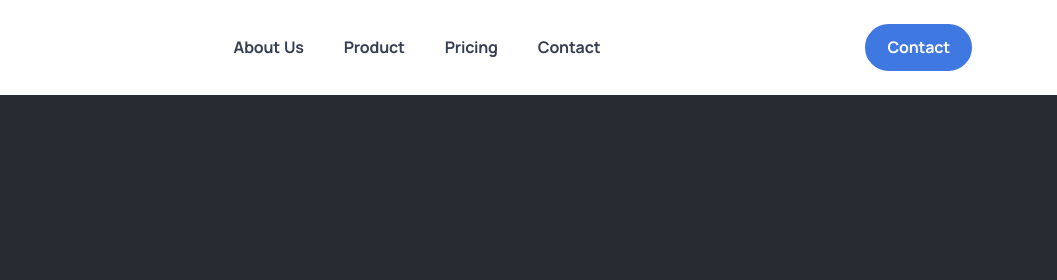
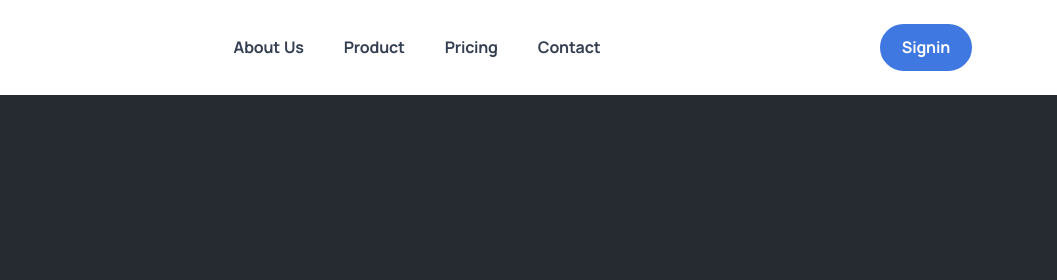
Before and after one commit to DE127/coffuel_fe_html, a plain HTML site: page contact.html in a window 1280 px wide. Shown: the top 280 px of the page, 223-1280 px from the left. Drawn offline with Linux system fonts and the light colour scheme; a web font is replaced by a local one.

Commit message:
fix some bug

```diff
--- a/contact.html
+++ b/contact.html
@@ -62,7 +62,7 @@
         <div class="navbar-other w-100 d-flex ms-auto">
           <ul class="navbar-nav flex-row align-items-center ms-auto">
             <li class="nav-item d-none d-md-block">
-              <a href="./signin.html" class="btn btn-sm btn-primary rounded-pill">Contact</a>
+              <a href="./signin.html" class="btn btn-sm btn-primary rounded-pill">Signin</a>
             </li>
             <li class="nav-item d-lg-none">
               <button class="hamburger offcanvas-nav-btn"><span></span></button>
```
